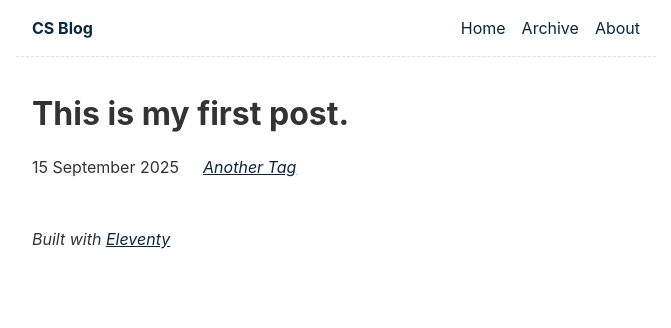
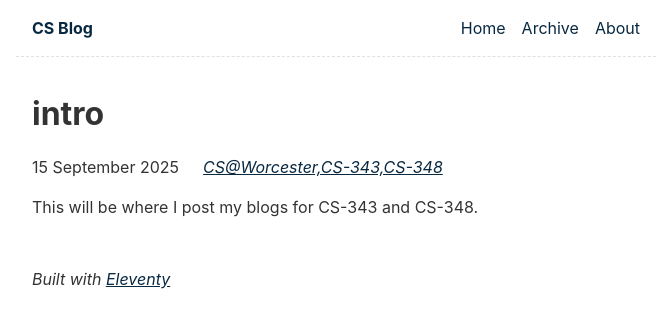
Before and after one commit to alcremytyl/alcremytyl.github.io, an Eleventy site: page content/blog/firstpost.md in a window 1280 px wide. Shown: the whole page, without its empty margins (304-975 px from the left). Built offline with nearby package versions, Linux system fonts and the light colour scheme; Eleventy itself is replaced by a stand-in of ours; files that its build step writes are made by us from their sources; what @zachleat/heading-anchors, zod-validation-error would draw is missing.

Commit message:
content change test

```diff
--- a/_data/metadata.js
+++ b/_data/metadata.js
@@ -1,6 +1,6 @@
 export default {
 	title: "CS Blog",
-	url: "https://example.com/",
+	url: "https://alcremytyl.github.io/",
 	language: "en",
 	description: "Blog for class.",
 	author: {
--- a/_includes/layouts/home.njk
+++ b/_includes/layouts/home.njk
@@ -2,6 +2,8 @@
 layout: layouts/base.njk
 ---
 <!-- Delete this block, which will also remove the component CSS from the bundle -->
+
+<!--
 <style>{% include "css/message-box.css" %}</style>
 <div class="message-box">
 	<ol>
@@ -11,6 +13,8 @@ layout: layouts/base.njk
 	</ol>
 	<p><em>This is an <a href="https://www.11ty.dev/">Eleventy project</a> created from the <a href="https://github.com/11ty/eleventy-base-blog"><code>eleventy-base-blog</code> repo</a>.</em></p>
 </div>
+-->
+
 <!-- Stop deleting -->
 
 {{ content | safe }}
--- a/content/blog/firstpost.md
+++ b/content/blog/firstpost.md
@@ -1,6 +1,8 @@
 ---
-title: This is my first post.
+title: intro
 description: This is a post on My Blog about agile frameworks.
 date: 2025-09-15
-tags: another tag
+tags: CS@Worcester,CS-343,CS-348
 ---
+
+This will be where I post my blogs for CS-343 and CS-348.
```
